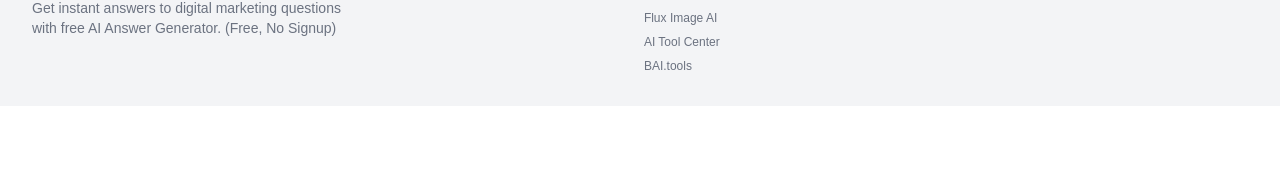
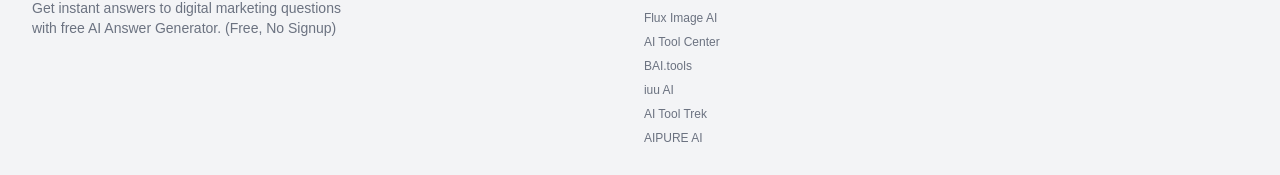
Before and after one commit to axijiajiajia/open-aianswer, a Next.js app: page / in a window 1280 px wide. Shown: the part 1865-2040 px from the top of the page. Before the commit the page ends 1971 px from the top, so only its background shows below. Built offline with nearby package versions, Linux system fonts and the light colour scheme.

Commit message:
新增3个友链

```diff
--- a/app/components/FriendlyLinks.tsx
+++ b/app/components/FriendlyLinks.tsx
@@ -27,6 +27,9 @@ const FriendlyLinks = () => {
               <a href="https://tap4.ai/ai/flux-ai-io" title="Flux Image AI" className="font-inter text-xs font-light text-gray-500">Flux Image AI</a>
               <a href="https://aitoolcenter.com/" title="AI Tool Center" className="font-inter text-xs font-light text-gray-500">AI Tool Center</a>
               <a href="https://bai.tools" target="_blank" className="font-inter text-xs font-light text-gray-500">BAI.tools</a>
+              <a href="https://iuu.ai/"  className="font-inter text-xs font-light text-gray-500">iuu AI</a>
+              <a href="https://aitooltrek.com" title="AI Tool Trek" className="font-inter text-xs font-light text-gray-500"> AI Tool Trek </a>
+              <a href="https://aipure.ai/" target="_blank" className="font-inter text-xs font-light text-gray-500" >AIPURE AI</a>
             </div>
             {/* Add other link blocks here */}
           </div>
```
